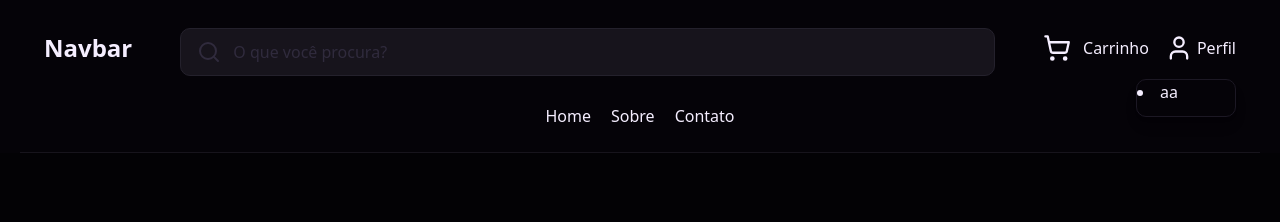
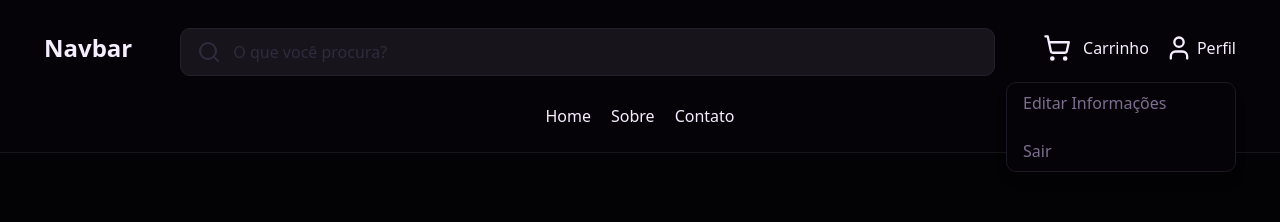
Before and after one commit to yurizzxz/DevStore, a Next.js app: page / in a window 1280 px wide. Both pictures are taken after a click on the button "Perfil". Shown: the top 222 px of the page. Built offline with nearby package versions, Linux system fonts and the light colour scheme.

Commit message:
feat: navbar dropdown menu

```diff
--- a/src/components/Navbar/index.tsx
+++ b/src/components/Navbar/index.tsx
@@ -23,8 +23,8 @@ const Navbar = () => {
 
   return (
     <>
-      <header className="fixed top-0 left-0 w-full z-20 bg-navbg text-white">
-        <nav className="max-w-[1240px] mx-auto px-6 pb-4 border-b border-gray-800">
+      <header className="fixed top-0 left-0 w-full z-20 bg-navbg border-b border-gray-800">
+        <nav className="max-w-[1240px] mx-auto px-6 pb-4 ">
           <div className="py-5 w-full flex justify-between items-center ">
             <Link href="/">
               <h1 className="text-2xl font-semibold">Navbar</h1>
@@ -51,17 +51,25 @@ const Navbar = () => {
               <button
                 type="button"
                 className="cursor-pointer flex items-center gap-1"
-                onClick={() => setDropdownOpen(true)}
+                onClick={() => setDropdownOpen((prev) => !prev)}
               >
                 <User className="size-7" />
                 <span className="hidden md:block ntext-md">Perfil</span>
               </button>
+              {/*  oignore lint/style/useSelfClosingElements: <explanation> */}
               <DropdownRoot
                 openDo={openDropdown}
                 setDropdownOpen={setDropdownOpen}
               >
                 <DropdownBody>
-                  <li>aa</li>
+                  <ul className="space-y-2  w-full">
+                    <li className="px-4 py-2 text-gray-400 hover:bg-gray-800 rounded-t-xl cursor-pointer">
+                      <Link href="/profile">Editar Informações</Link>
+                    </li>
+                    <li className="px-4 py-2 text-gray-400 hover:bg-gray-800 rounded-b-xl cursor-pointer">
+                      <Link href="/profile">Sair</Link>
+                    </li>
+                  </ul>
                 </DropdownBody>
               </DropdownRoot>
               {/* biome-ignore lint/a11y/useButtonType: <explanation> */}
--- a/src/components/ui/dropdown-menu.tsx
+++ b/src/components/ui/dropdown-menu.tsx
@@ -16,7 +16,7 @@ export function DropdownRoot({
       {...props}
       aria-hidden={!openDo}
       onClick={() => setDropdownOpen(false)}
-      className="bg-navbg rounded-xl border absolute mt-25 border-gray-700 shadow-lg w-full max-w-[100px] right-0"
+      className="bg-navbg rounded-xl border absolute mt-12 top-0 border-gray-700 shadow-lg w-[230px] right-0"
     />
   );
 }
@@ -37,7 +37,11 @@ interface DropdownBodyProps extends ComponentProps<"div"> {}
 
 export function DropdownBody(props: DropdownBodyProps) {
   return (
-    <div onClick={(e) => e.stopPropagation()} {...props} className="pb-3" />
+    <div
+      onClick={(e) => e.stopPropagation()}
+      {...props}
+      className=" flex list-none justify-center flex-col"
+    />
   );
 }
 
```
